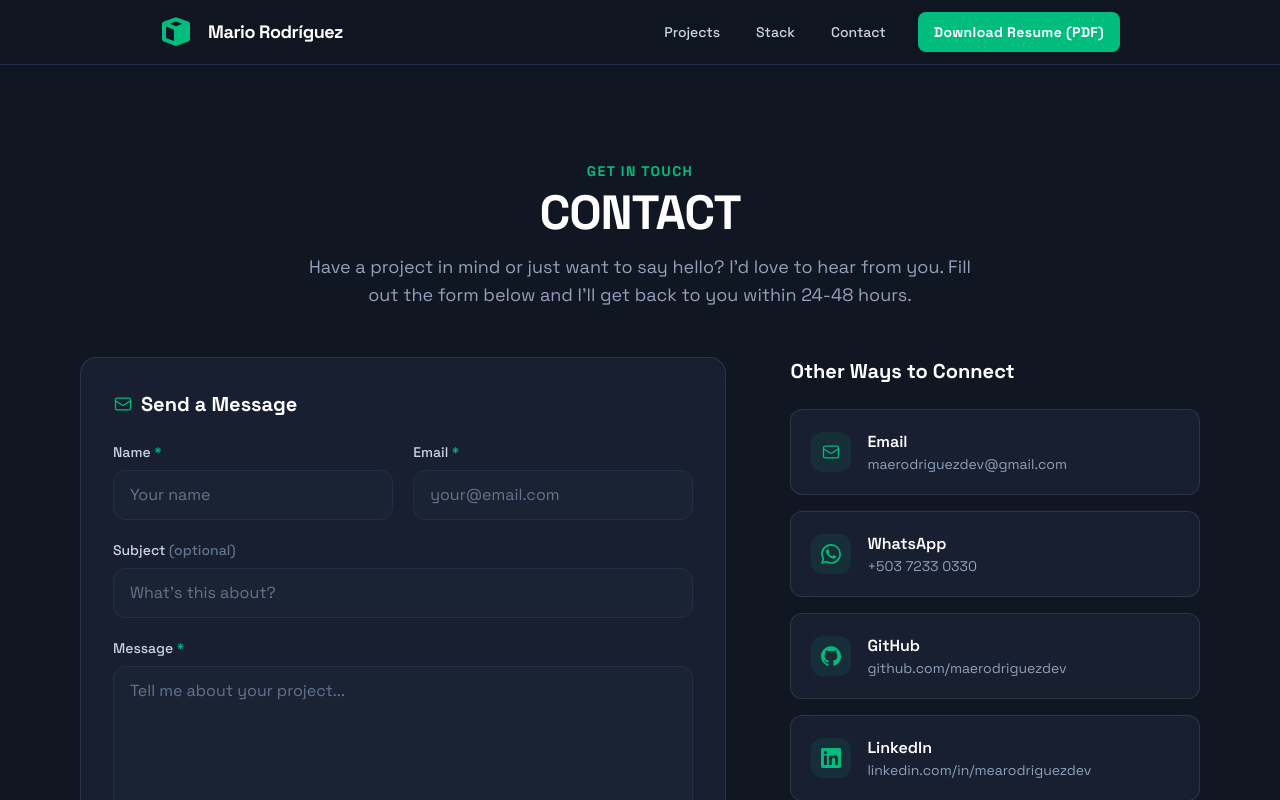
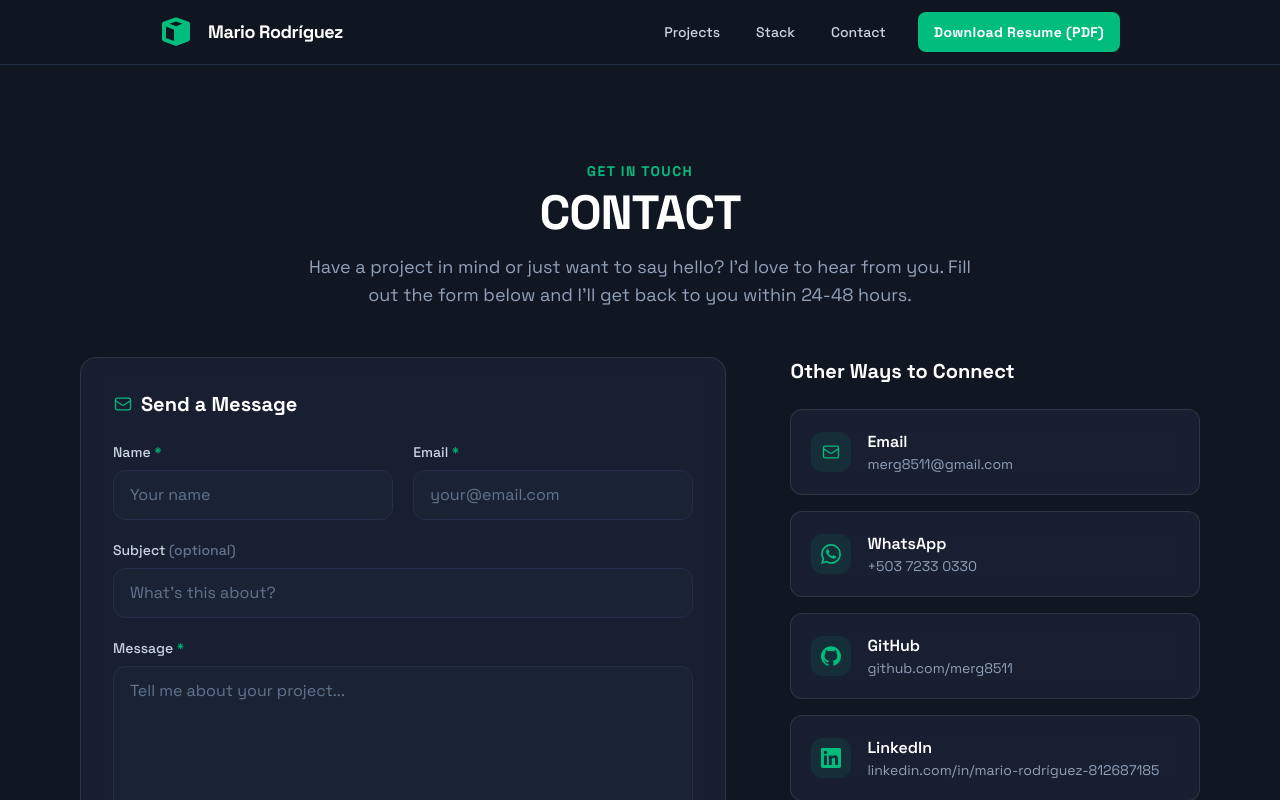
Before and after one commit to merg8511/portafolio, a Next.js app: page /contact in a window 1280 px wide. Shown: the top 800 px of the page. Built offline with nearby package versions, Linux system fonts and the light colour scheme.

Commit message:
chore(contact): update personal contact information
- Updated email, GitHub, and LinkedIn URLs

```diff
--- a/src/app/contact/page.tsx
+++ b/src/app/contact/page.tsx
@@ -56,8 +56,8 @@ const whatsappUrl = `https://wa.me/${phone}?text=${text}`;
 const contactMethods = [
     {
         label: "Email",
-        value: "maerodriguezdev@gmail.com",
-        href: "mailto:maerodriguezdev@gmail.com",
+        value: "merg8511@gmail.com",
+        href: "mailto:merg8511@gmail.com",
         icon: <EmailIcon />,
     },
     {
@@ -68,14 +68,14 @@ const contactMethods = [
     },
     {
         label: "GitHub",
-        value: "github.com/maerodriguezdev",
-        href: "https://github.com/maerodriguezdev",
+        value: "github.com/merg8511",
+        href: "https://github.com/merg8511",
         icon: <SiGithub className="w-5 h-5" />,
     },
     {
         label: "LinkedIn",
-        value: "linkedin.com/in/mearodriguezdev",
-        href: "https://linkedin.com/in/mearodriguezdev",
+        value: "linkedin.com/in/mario-rodríguez-812687185",
+        href: "https:www.linkedin.com/in/mario-rodríguez-812687185",
         icon: <SiLinkedin className="w-5 h-5" />,
     },
 ];
```
